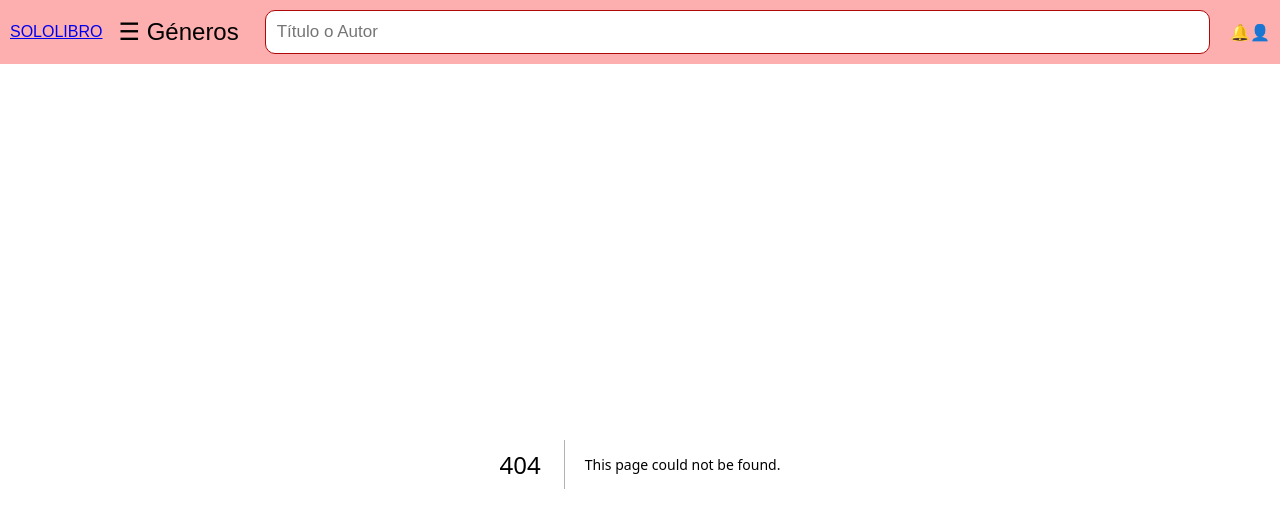
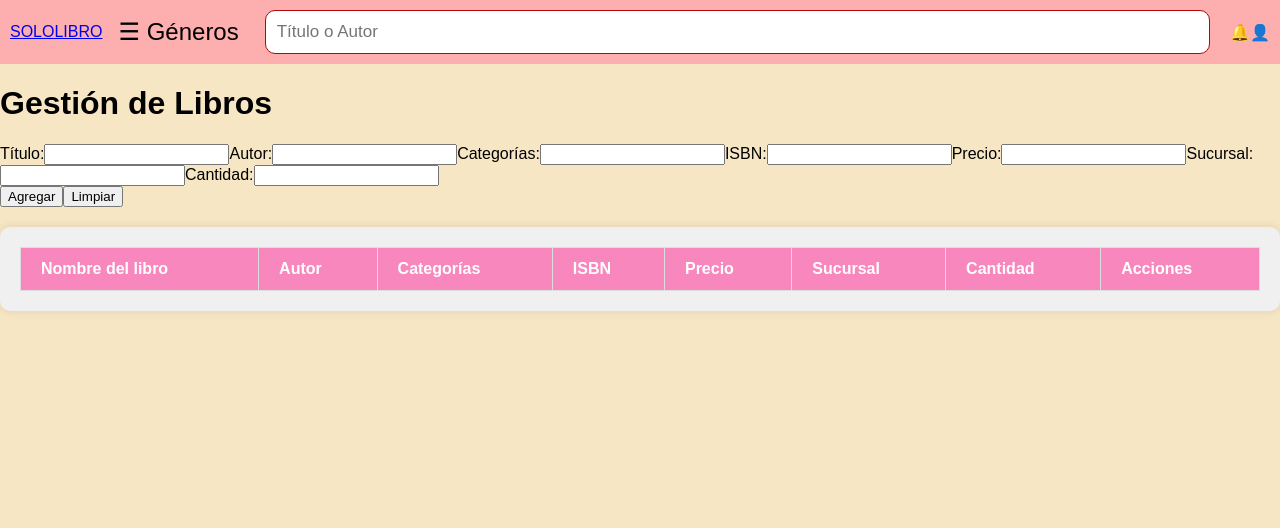
Before and after one commit to rodrigoCodesmain/Sololibro, a Next.js app in the folder sololibroFront/: page /crud in a window 1280 px wide. Before the commit this address had no page. Shown: the top 528 px of the page. Built offline with nearby package versions, Linux system fonts and the light colour scheme.

Commit message:
Creacion del CRUD

```diff
--- /dev/null
+++ b/sololibroFront/app/crud/page.jsx
@@ -0,0 +1,49 @@
+"use client";
+import React, { useState } from "react";
+import CrudForm from "../../components/CrudForm";
+import CrudTable from "../../components/CrudTable";
+import styles from "../../styles/Crud.module.css";
+
+const CrudPage = () => {
+  const [books, setBooks] = useState([]);
+  const [currentRecord, setCurrentRecord] = useState(null);
+
+  const createData = (newBook) => {
+    // Agregar el nuevo libro al estado
+    setBooks((prevBooks) => [...prevBooks, { ...newBook, id: Date.now() }]);
+  };
+
+  const updateData = (updatedBook) => {
+    // Actualizar un libro existente
+    setBooks(
+      books.map((book) =>
+        book.id === updatedBook.id ? { ...updatedBook } : book
+      )
+    );
+  };
+
+  const deleteData = (id) => {
+    // Eliminar un libro por su id
+    setBooks(books.filter((book) => book.id !== id));
+  };
+
+  const setCurrentBook = (record) => {
+    // Establecer el libro actual que estamos editando
+    setCurrentRecord(record);
+  };
+
+  return (
+    <div className={styles["crud-container"]}>
+      <h1>Gestión de Libros</h1>
+      <CrudForm
+        createData={createData}
+        updateData={updateData}
+        currentRecord={currentRecord}
+        setCurrentRecord={setCurrentRecord}
+      />
+      <CrudTable data={books} deleteData={deleteData} setCurrentRecord={setCurrentBook} />
+    </div>
+  );
+};
+
+export default CrudPage;
--- /dev/null
+++ b/sololibroFront/components/CrudForm.jsx
@@ -0,0 +1,134 @@
+"use client";
+
+import React, { useState, useEffect } from "react";
+import styles from "../styles/Crud.module.css";
+
+const CrudForm = ({ createData, updateData, currentRecord, setCurrentRecord }) => {
+  const [form, setForm] = useState({
+    titulo: "",
+    autor: "",
+    categorias: "",
+    isbn: "",
+    precio: "",
+    sucursal: "",
+    cantidad: "",
+  });
+
+  useEffect(() => {
+    if (currentRecord) {
+      setForm(currentRecord);
+    } else {
+      setForm({ titulo: "", autor: "", categorias: "", isbn: "", precio: "", sucursal: "", cantidad: "" });
+    }
+  }, [currentRecord]);
+
+  const handleChange = (e) => {
+    setForm({ ...form, [e.target.name]: e.target.value });
+  };
+
+  const handleSubmit = (e) => {
+    e.preventDefault();
+    if (!form.titulo || !form.autor || !form.sucursal || !form.cantidad || !form.categorias || !form.isbn || !form.precio)
+      return alert("Por favor llena todos los campos");
+
+    if (form.id) {
+      updateData(form);  // Actualizar el libro existente
+    } else {
+      createData(form);  // Crear un nuevo libro
+    }
+
+    handleReset();
+  };
+
+  const handleReset = () => {
+    setForm({ titulo: "", autor: "", categorias: "", isbn: "", precio: "", sucursal: "", cantidad: "" });
+    setCurrentRecord(null);
+  };
+
+  return (
+    <div className={styles.formContainer}>
+      <form className={styles.form} onSubmit={handleSubmit}>
+        <label className={styles.label}>Título:</label>
+        <input
+          className={styles.input}
+          type="text"
+          name="titulo"
+          value={form.titulo}
+          onChange={handleChange}
+          required
+        />
+
+        <label className={styles.label}>Autor:</label>
+        <input
+          className={styles.input}
+          type="text"
+          name="autor"
+          value={form.autor}
+          onChange={handleChange}
+          required
+        />
+
+        <label className={styles.label}>Categorías:</label>
+        <input
+          className={styles.input}
+          type="text"
+          name="categorias"
+          value={form.categorias}
+          onChange={handleChange}
+          required
+        />
+
+        <label className={styles.label}>ISBN:</label>
+        <input
+          className={styles.input}
+          type="text"
+          name="isbn"
+          value={form.isbn}
+          onChange={handleChange}
+          required
+        />
+
+        <label className={styles.label}>Precio:</label>
+        <input
+          className={styles.input}
+          type="number"
+          name="precio"
+          value={form.precio}
+          onChange={handleChange}
+          required
+        />
+
+        <label className={styles.label}>Sucursal:</label>
+        <input
+          className={styles.input}
+          type="text"
+          name="sucursal"
+          value={form.sucursal}
+          onChange={handleChange}
+          required
+        />
+
+        <label className={styles.label}>Cantidad:</label>
+        <input
+          className={styles.input}
+          type="number"
+          name="cantidad"
+          value={form.cantidad}
+          onChange={handleChange}
+          required
+        />
+
+        <div className={styles.formButtons}>
+          <button type="submit" className={styles.button}>
+            {form.id ? "Actualizar" : "Agregar"}
+          </button>
+          <button type="button" onClick={handleReset} className={styles.button}>
+            Limpiar
+          </button>
+        </div>
+      </form>
+    </div>
+  );
+};
+
+export default CrudForm;
--- /dev/null
+++ b/sololibroFront/components/CrudTable.jsx
@@ -0,0 +1,53 @@
+"use client";
+import React from "react";
+import styles from "../styles/Crud.module.css";
+
+const CrudTable = ({ data, deleteData, setCurrentRecord }) => {
+  return (
+    <div className={styles["table-container"]}>
+      <table className={styles["crud-table"]}>
+        <thead>
+          <tr>
+            <th>Nombre del libro</th>
+            <th>Autor</th>
+            <th>Categorías</th>
+            <th>ISBN</th>
+            <th>Precio</th>
+            <th>Sucursal</th>
+            <th>Cantidad</th>
+            <th>Acciones</th>
+          </tr>
+        </thead>
+        <tbody>
+          {data.map((record, index) => (
+            <tr key={index}>
+              <td>{record.titulo}</td>
+              <td>{record.autor}</td>
+              <td>{record.categorias}</td>
+              <td>{record.isbn}</td>
+              <td>{record.precio}</td>
+              <td>{record.sucursal}</td>
+              <td>{record.cantidad}</td>
+              <td>
+                <button
+                  className={styles["crud-button"]}
+                  onClick={() => setCurrentRecord(record)}
+                >
+                  Editar
+                </button>
+                <button
+                  className={styles["crud-button"]}
+                  onClick={() => deleteData(record.id)}
+                >
+                  Eliminar
+                </button>
+              </td>
+            </tr>
+          ))}
+        </tbody>
+      </table>
+    </div>
+  );
+};
+
+export default CrudTable;
--- a/sololibroFront/components/navbar.jsx
+++ b/sololibroFront/components/navbar.jsx
@@ -1,27 +1,26 @@
+"use client";
+
 import React, { useState } from 'react';
 import Link from 'next/link';
 import { useRouter } from 'next/navigation'; // Usamos este hook para navegar
 import styles from '../styles/Navbar.module.css';
-import SideBarMenu from './SideBarGenrer';
+import SideBarMenu from './sideBarGenrer';
 
 export default function Navbar() {
   const [isProfileMenuOpen, setIsProfileMenuOpen] = useState(false);
   const [searchTerm, setSearchTerm] = useState('');
   const router = useRouter();
 
-  // Función que maneja el clic en el ícono de perfil
+  // Funci贸n que maneja el clic en el 铆cono de perfil
   const handleProfileIconClick = () => {
     setIsProfileMenuOpen(!isProfileMenuOpen);
   };
 
-  // Función que maneja la búsqueda y la actualización de la URL
+  // Funci贸n que maneja la b煤squeda y la actualizaci贸n de la URL
   const handleSearch = () => {
     if (searchTerm) {
-      localStorage.setItem('searchTerm', searchTerm); // Guardamos el término en localStorage
-      router.push({
-        pathname: '/', // Mantener la ruta base
-        query: { searchTerm }, // Actualizamos el parámetro 'searchTerm' sin cambiar la ruta
-      });
+      localStorage.setItem('searchTerm', searchTerm); // Guardamos el t茅rmino en localStorage
+      router.push(`/?searchTerm=${searchTerm}`); // Actualizamos la URL con el t茅rmino de b煤squeda
     }
   };
 
@@ -39,7 +38,7 @@ export default function Navbar() {
         className={styles.navbarSearch}
         value={searchTerm}
         onChange={(e) => setSearchTerm(e.target.value)}
-        onKeyDown={(e) => e.key === 'Enter' && handleSearch()} // Ejecuta la búsqueda al presionar Enter
+        onKeyDown={(e) => e.key === 'Enter' && handleSearch()} // Ejecuta la b煤squeda al presionar Enter
       />
       <div className={styles.navbarIcons}>
         <div className={styles.profileIconContainer}>
--- /dev/null
+++ b/sololibroFront/styles/Crud.module.css
@@ -0,0 +1,48 @@
+/* Estilo contenedor de la tabla */
+.table-container {
+    margin-top: 20px;
+    padding: 20px;
+    border-radius: 10px;
+    background-color: #f0f0f0;
+    box-shadow: 0 0 10px rgba(0, 0, 0, 0.1);
+  }
+
+  /* Estilo de la tabla */
+  .crud-table {
+    width: 100%;
+    border-collapse: collapse;
+    background-color: #f8c5e2; /* Color rosado para la tabla */
+  }
+
+  .crud-table th,
+  .crud-table td {
+    border: 1px solid #ddd;
+    padding: 12px 20px;
+    text-align: left;
+  }
+
+  /* Estilo para los títulos */
+  .crud-table th {
+    background-color: #f787bc;
+    color: white;
+    font-weight: bold;
+  }
+
+  /* Fila al pasar el mouse */
+  .crud-table tr:hover {
+    background-color: #f1e4e8;
+  }
+
+  /* Estilo para los botones */
+  .crud-button {
+    padding: 8px 16px;
+    background-color: #bd0505;
+    border: none;
+    color: white;
+    border-radius: 5px;
+    cursor: pointer;
+  }
+
+  .crud-button:hover {
+    background-color: #f787bc;
+  }
```
